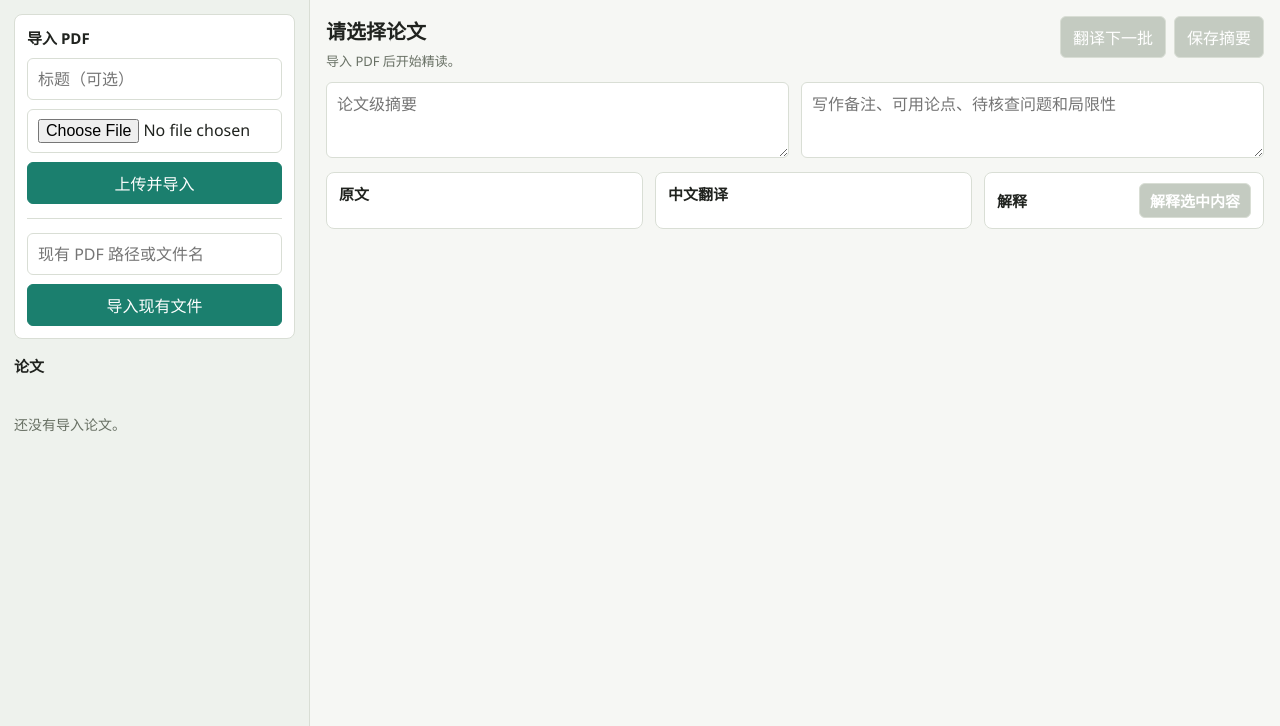
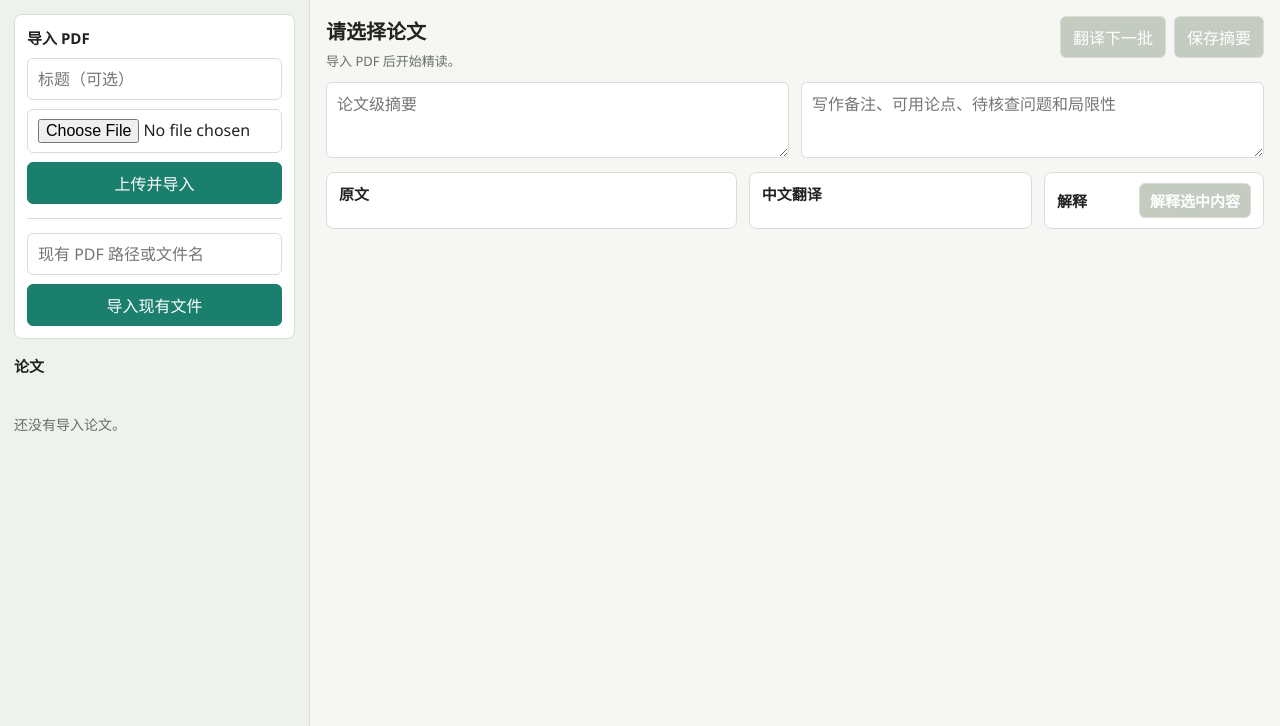
Before and after one commit to Fynn-zhang/wenxian, a FastAPI app: page / in a window 1280 px wide. Shown: the part 87-813 px from the top of the page. Run offline with FastAPI, Linux system fonts and the light colour scheme; data that the repository does not hold is empty.

Commit message:
Widen source column in reading grid

```diff
--- a/app/static/styles.css
+++ b/app/static/styles.css
@@ -192,7 +192,7 @@ form,
 }
 
 .reading-grid {
-  --reader-columns: minmax(0, 1fr) minmax(0, 1fr) minmax(280px, 0.82fr);
+  --reader-columns: minmax(360px, 1.45fr) minmax(280px, 1fr) minmax(220px, 0.72fr);
   display: grid;
   grid-template-columns: var(--reader-columns);
   gap: 10px 12px;
@@ -333,7 +333,7 @@ form,
   }
 
   .reading-grid {
-    --reader-columns: minmax(0, 1fr) minmax(0, 1fr) minmax(230px, 0.72fr);
+    --reader-columns: minmax(310px, 1.35fr) minmax(250px, 0.95fr) minmax(190px, 0.62fr);
   }
 
   .summary-band {
```
